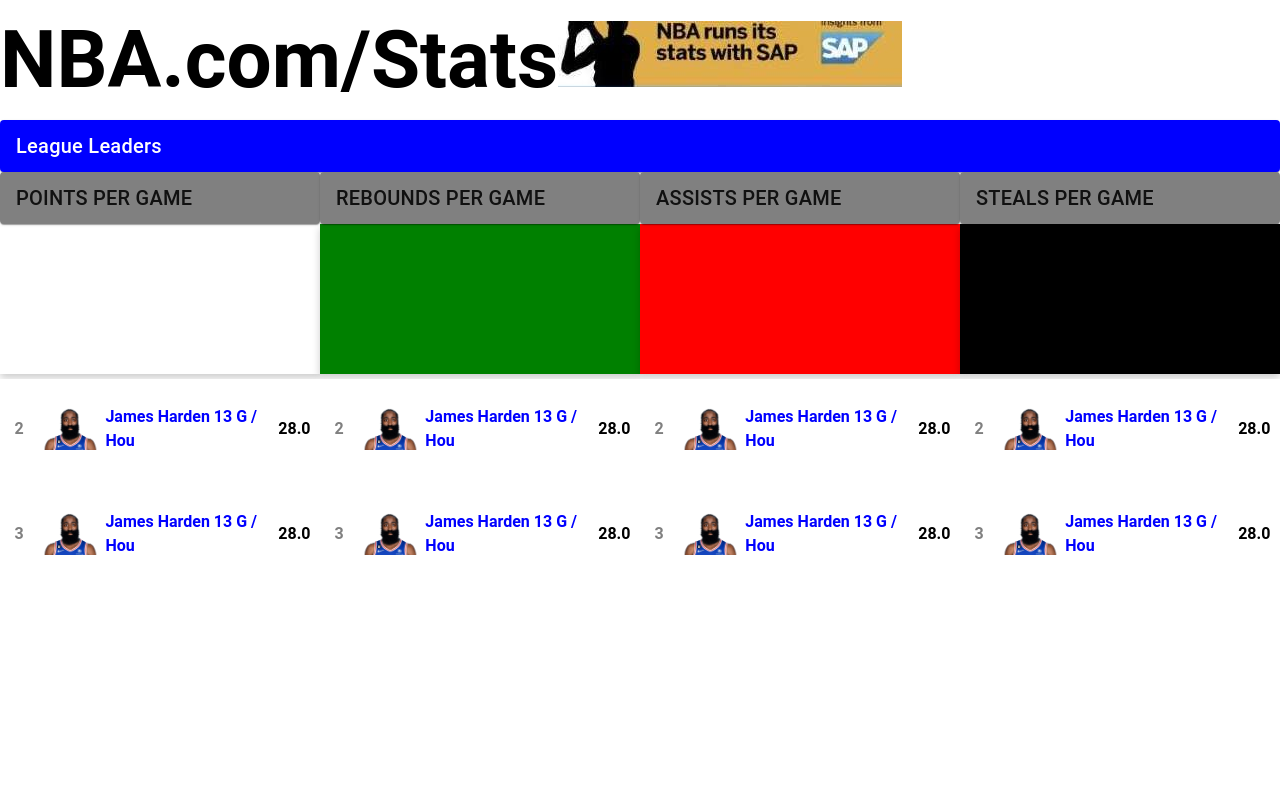
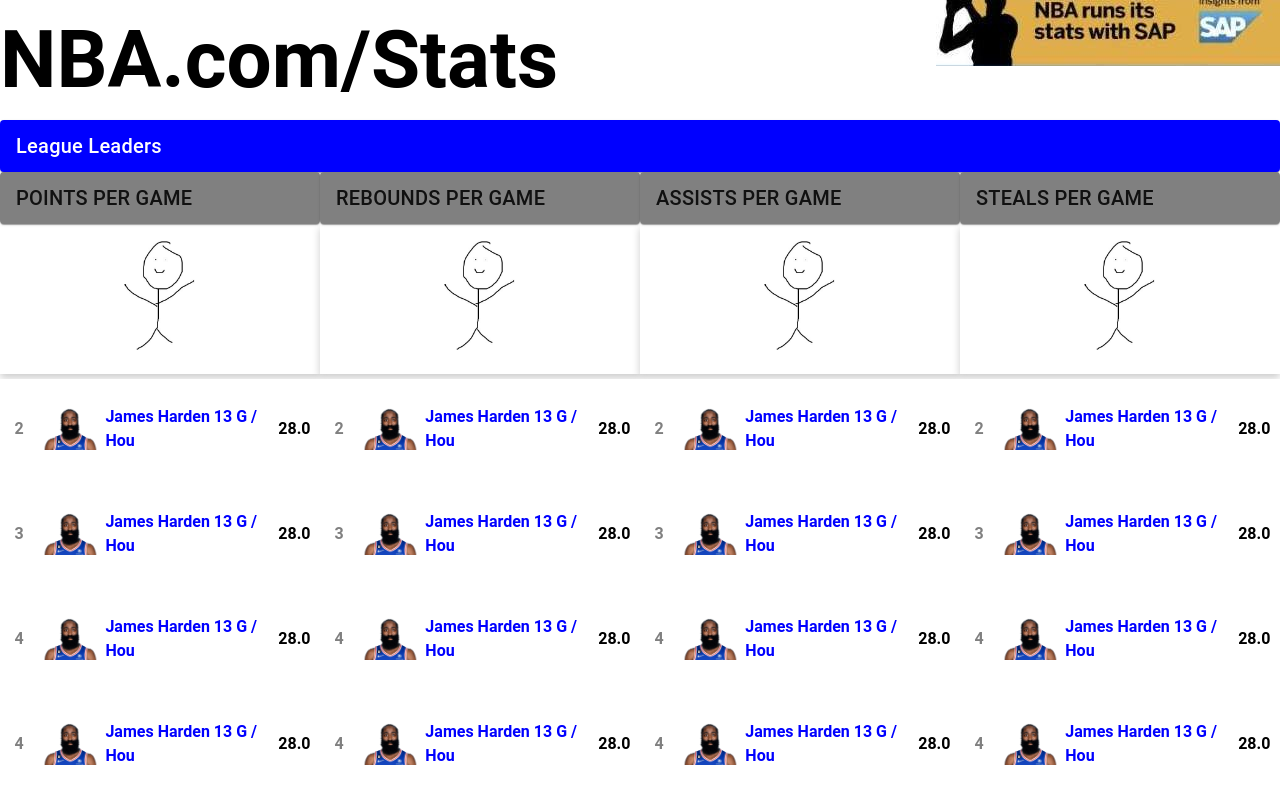
Before and after one commit to joemcgee4151986/nbastats, a Vue app: page / in a window 1280 px wide. Built offline with nearby package versions, Linux system fonts and the light colour scheme.

Commit message:
added placeholder pictures and boxes to show an example of what it might look like if it is finish

```diff
--- a/src/components/BaseHeader.vue
+++ b/src/components/BaseHeader.vue
@@ -3,7 +3,7 @@
 const titleName = ref('title')
 </script>
 <template>
-    <div><h1 :class ="titleName">NBA.com/Stats<img id = #logo src = "@/assets/header-image.jpg"></h1></div>
+    <div><h1 :class ="titleName">NBA.com/Stats<img id = logo src = "@/assets/header-image.jpg" ></h1></div>
 </template>
 
 <style>
@@ -15,7 +15,8 @@
    font-style: Helvetica Condensed Black;
 }
 #logo {
-    float: right;
+    display: flex;
+   float:right;
 }
 
 </style>
--- a/src/components/body/BaseLeaderPlayers.vue
+++ b/src/components/body/BaseLeaderPlayers.vue
@@ -2,12 +2,16 @@
 <div id="app">
     <div class="container">
       <div class="box" v-for="(color, index) in boxes" :key="index" :style="{ backgroundColor: color }">
+        <img src= "@/assets/player.jpg" style = "max-width: 50% ">
       </div>
       <div class="box2" v-for="(color, index) in boxes2" :key="index" :style="{ backgroundColor: color }">
+        <img src= "@/assets/player.jpg" style = "max-width: 50% ">
       </div>
       <div class="box3" v-for="(color, index) in boxes3" :key="index" :style="{ backgroundColor: color }">
+        <img src= "@/assets/player.jpg" style = "max-width: 50% ">
       </div>
       <div class="box4" v-for="(color, index) in boxes4" :key="index" :style="{ backgroundColor: color }">
+        <img src= "@/assets/player.jpg" style = "max-width: 50% ">
       </div>
     </div>
 </div>
@@ -18,7 +22,7 @@
   name: 'App',
   data() {
     return {
-      boxes:['white'],boxes2:['green'],boxes3:['red'],boxes4:['black']
+      boxes:['white'],boxes2:['white'],boxes3:['white'],boxes4:['white']
     };
   },
 };
--- a/src/components/body/BaseStats.vue
+++ b/src/components/body/BaseStats.vue
@@ -102,11 +102,117 @@
       <div class="box4" v-for="(color, index) in boxes4" :key="index" :style="{ backgroundColor: color }">
         <p class ="p3">28.0</p>
       </div>
+    </div>
+      <div id = "app">
+    <div class="container3">
+      <div class="box" v-for="(color, index) in boxes" :key="index" :style="{ backgroundColor: color }">
+       <p class = "p1">4</p>
+      </div>
+      <div class="box2" v-for="(color, index) in boxes2" :key="index" :style="{ backgroundColor: color }">
+        <img src= "@/assets/hardenpic.jpeg" style = "min-width: 100% ">
+      </div>
+      <div class="box3" v-for="(color, index) in boxes3" :key="index" :style="{ backgroundColor: color }">
+        <p class = "p2">James Harden 13 G / Hou</p>
+      </div>
+      <div class="box4" v-for="(color, index) in boxes4" :key="index" :style="{ backgroundColor: color }">
+        <p class ="p3">28.0</p>
+      </div>
+      <div class="box" v-for="(color, index) in boxes" :key="index" :style="{ backgroundColor: color }">
+       <p class = "p1">4</p>
+      </div>
+      <div class="box2" v-for="(color, index) in boxes2" :key="index" :style="{ backgroundColor: color }">
+        <img src= "@/assets/hardenpic.jpeg" style = "min-width: 100% ">
+      </div>
+      <div class="box3" v-for="(color, index) in boxes3" :key="index" :style="{ backgroundColor: color }">
+        <p class = "p2">James Harden 13 G / Hou</p>
+      </div>
+      <div class="box4" v-for="(color, index) in boxes4" :key="index" :style="{ backgroundColor: color }">
+        <p class ="p3">28.0</p>
+      </div>
+      <div class="box" v-for="(color, index) in boxes" :key="index" :style="{ backgroundColor: color }">
+       <p class = "p1">4</p>
+      </div>
+      <div class="box2" v-for="(color, index) in boxes2" :key="index" :style="{ backgroundColor: color }">
+        <img src= "@/assets/hardenpic.jpeg" style = "min-width: 100% ">
+      </div>
+      <div class="box3" v-for="(color, index) in boxes3" :key="index" :style="{ backgroundColor: color }">
+        <p class = "p2">James Harden 13 G / Hou</p>
+      </div>
+      <div class="box4" v-for="(color, index) in boxes4" :key="index" :style="{ backgroundColor: color }">
+        <p class ="p3">28.0</p>
+      </div>
+      <div class="box" v-for="(color, index) in boxes" :key="index" :style="{ backgroundColor: color }">
+       <p class = "p1">4</p>
+      </div>
+      <div class="box2" v-for="(color, index) in boxes2" :key="index" :style="{ backgroundColor: color }">
+        <img src= "@/assets/hardenpic.jpeg" style = "min-width: 100% ">
+      </div>
+      <div class="box3" v-for="(color, index) in boxes3" :key="index" :style="{ backgroundColor: color }">
+        <p class = "p2">James Harden 13 G / Hou</p>
+      </div>
+      <div class="box4" v-for="(color, index) in boxes4" :key="index" :style="{ backgroundColor: color }">
+        <p class ="p3">28.0</p>
+      </div>
+    </div>
+  </div>
 
+  <div id="app">
+    <div class="container4">
+      <div class="box" v-for="(color, index) in boxes" :key="index" :style="{ backgroundColor: color }">
+       <p class = "p1">4</p>
+      </div>
+      <div class="box2" v-for="(color, index) in boxes2" :key="index" :style="{ backgroundColor: color }">
+        <img src= "@/assets/hardenpic.jpeg" style = "min-width: 100% ">
+      </div>
+      <div class="box3" v-for="(color, index) in boxes3" :key="index" :style="{ backgroundColor: color }">
+        <p class = "p2">James Harden 13 G / Hou</p>
+      </div>
+      <div class="box4" v-for="(color, index) in boxes4" :key="index" :style="{ backgroundColor: color }">
+        <p class ="p3">28.0</p>
+      </div>
+      <div class="box" v-for="(color, index) in boxes" :key="index" :style="{ backgroundColor: color }">
+       <p class = "p1">4</p>
+      </div>
+      <div class="box2" v-for="(color, index) in boxes2" :key="index" :style="{ backgroundColor: color }">
+        <img src= "@/assets/hardenpic.jpeg" style = "min-width: 100% ">
+      </div>
+      <div class="box3" v-for="(color, index) in boxes3" :key="index" :style="{ backgroundColor: color }">
+        <p class = "p2">James Harden 13 G / Hou</p>
+      </div>
+      <div class="box4" v-for="(color, index) in boxes4" :key="index" :style="{ backgroundColor: color }">
+        <p class ="p3">28.0</p>
+      </div>
+      <div class="box" v-for="(color, index) in boxes" :key="index" :style="{ backgroundColor: color }">
+       <p class = "p1">4</p>
+      </div>
+      <div class="box2" v-for="(color, index) in boxes2" :key="index" :style="{ backgroundColor: color }">
+        <img src= "@/assets/hardenpic.jpeg" style = "min-width: 100% ">
+      </div>
+      <div class="box3" v-for="(color, index) in boxes3" :key="index" :style="{ backgroundColor: color }">
+        <p class = "p2">James Harden 13 G / Hou</p>
+      </div>
+      <div class="box4" v-for="(color, index) in boxes4" :key="index" :style="{ backgroundColor: color }">
+        <p class ="p3">28.0</p>
+      </div>
+      <div class="box" v-for="(color, index) in boxes" :key="index" :style="{ backgroundColor: color }">
+       <p class = "p1">4</p>
+      </div>
+      <div class="box2" v-for="(color, index) in boxes2" :key="index" :style="{ backgroundColor: color }">
+        <img src= "@/assets/hardenpic.jpeg" style = "min-width: 100% ">
+      </div>
+      <div class="box3" v-for="(color, index) in boxes3" :key="index" :style="{ backgroundColor: color }">
+        <p class = "p2">James Harden 13 G / Hou</p>
+      </div>
+      <div class="box4" v-for="(color, index) in boxes4" :key="index" :style="{ backgroundColor: color }">
+        <p class ="p3">28.0</p>
+      </div>
+
+    </div>
+  </div>
 
 
   </div>
-</div>
+
 </template>
 
 <script>
@@ -143,6 +249,15 @@
   display: flex;
   flex-direction: row;
 }
+.container3 {
+  display: flex;
+  flex-direction: row;
+}
+.container4 {
+  display: flex;
+  flex-direction: row;
+}
+
 
 .box {
   border: solid;
```
Also changed, not shown: src/assets/player.JPG (added).
